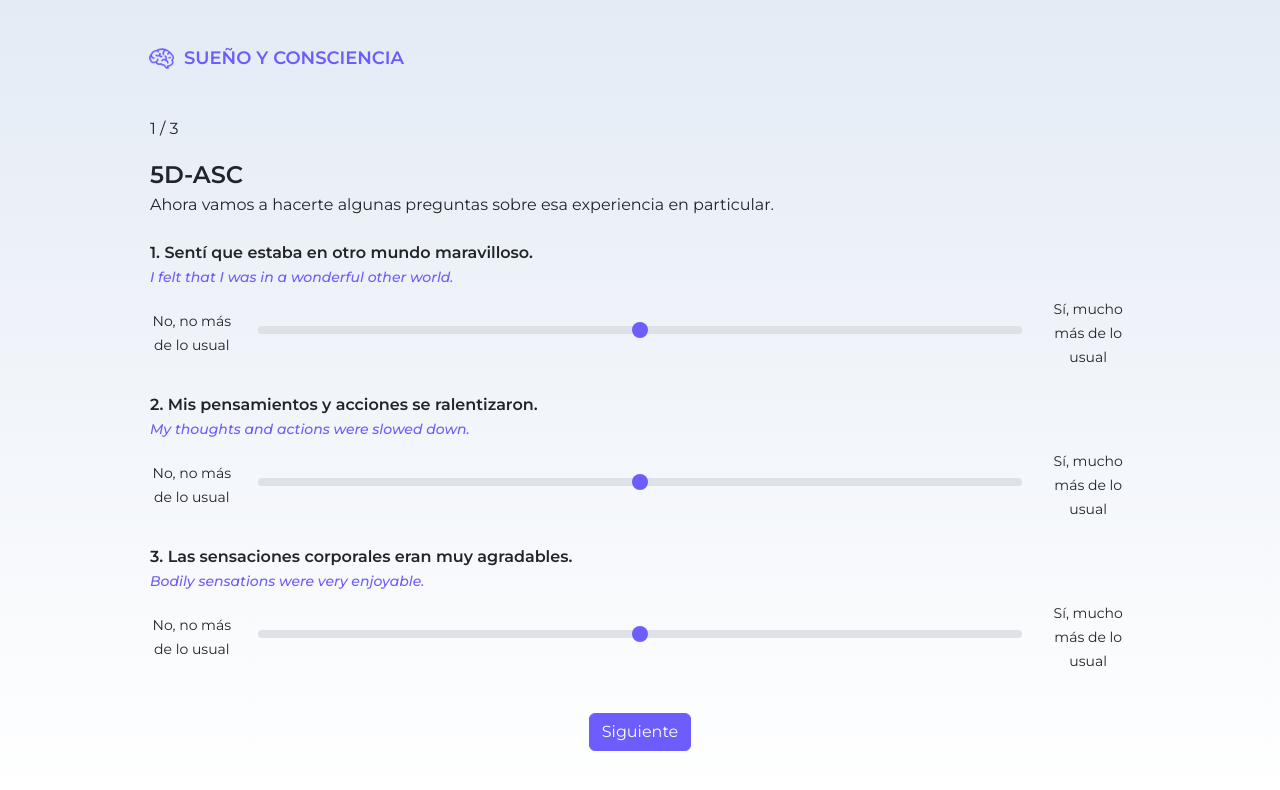
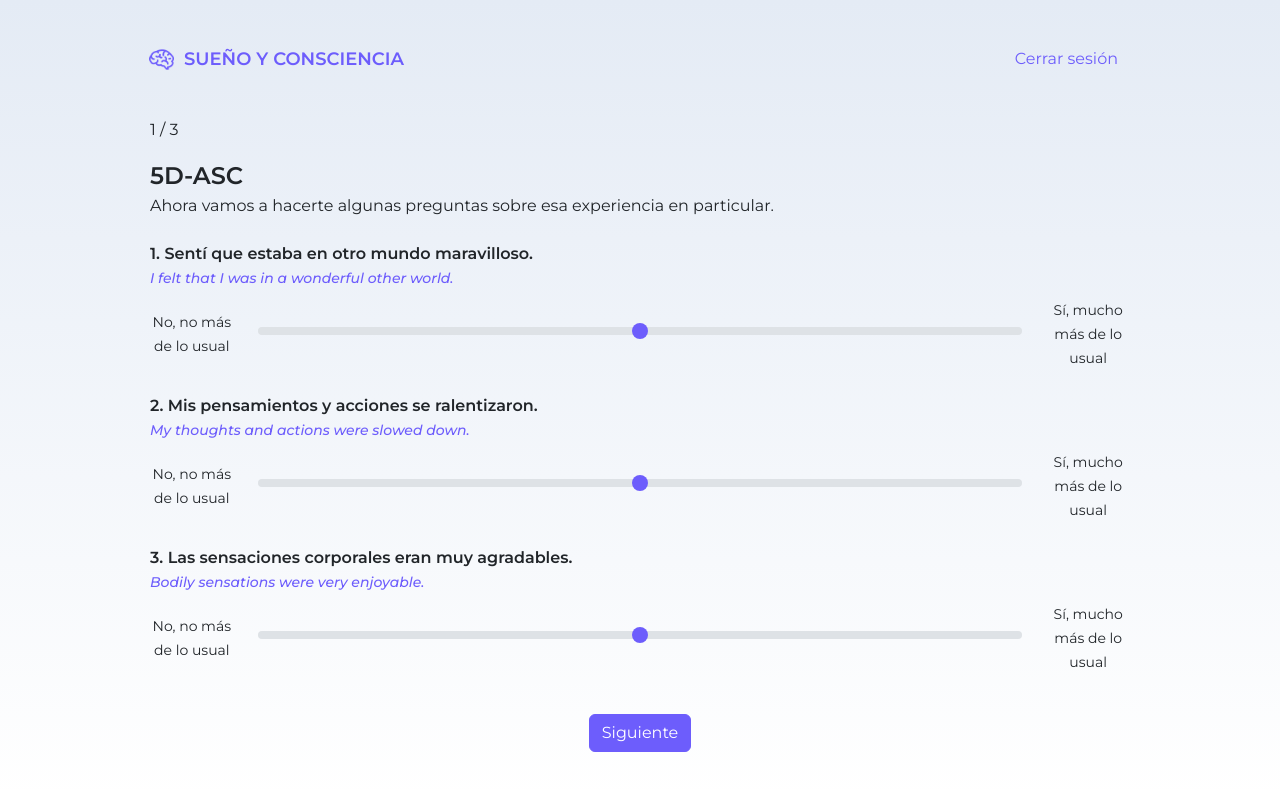
Before and after one commit to lulydk/SyC-CustomSliderForm, a React (Vite) app in the folder custom-slider-form/: page /rounds in a window 1280 px wide. Shown: the top 790 px of the page. Built offline with nearby package versions, Linux system fonts and the light colour scheme; no server answers; sample sign-in values are in the browser's storage.

Commit message:
Added logout button

```diff
--- a/custom-slider-form/src/components/ui/navbar/Navbar.tsx
+++ b/custom-slider-form/src/components/ui/navbar/Navbar.tsx
@@ -1,6 +1,11 @@
 import './Navbar.css'
+import { useContext } from 'react';
+import { AuthContext } from '../../../context/authContext';
 
 export function Navbar () {
+
+  const { currentUser, signOut } = useContext(AuthContext)
+
   return (
     <nav className="navbar">
         <div className="container-fluid">
@@ -8,7 +13,7 @@ export function Navbar () {
             <img src='icon.png' height={25}></img>
             SUEÑO Y CONSCIENCIA
           </a>
-          {/* <button className='btn'>Acerca de</button> */}
+          { currentUser && <button className='btn' onClick={signOut}>Cerrar sesión</button> }
         </div>
       </nav>
   );
```
